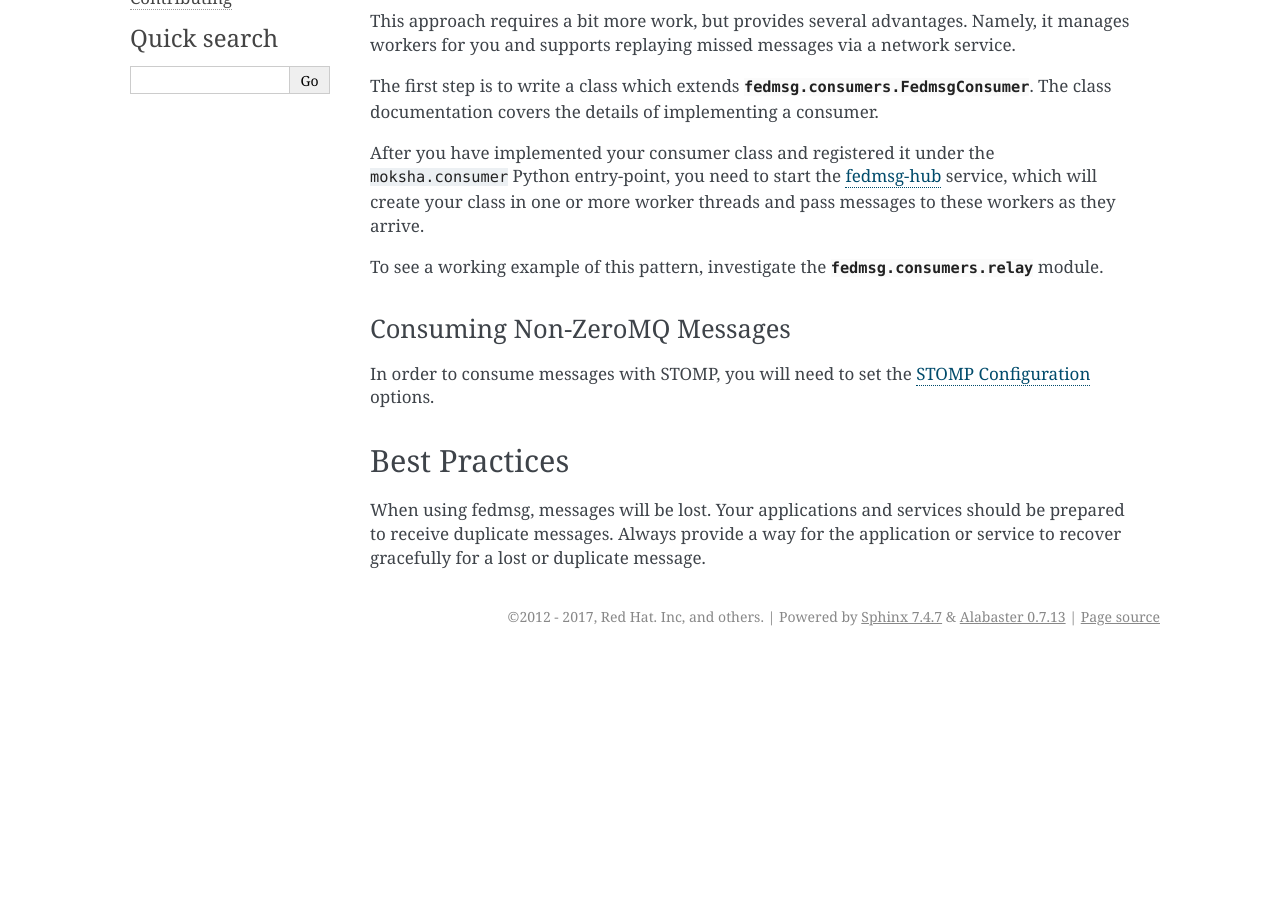
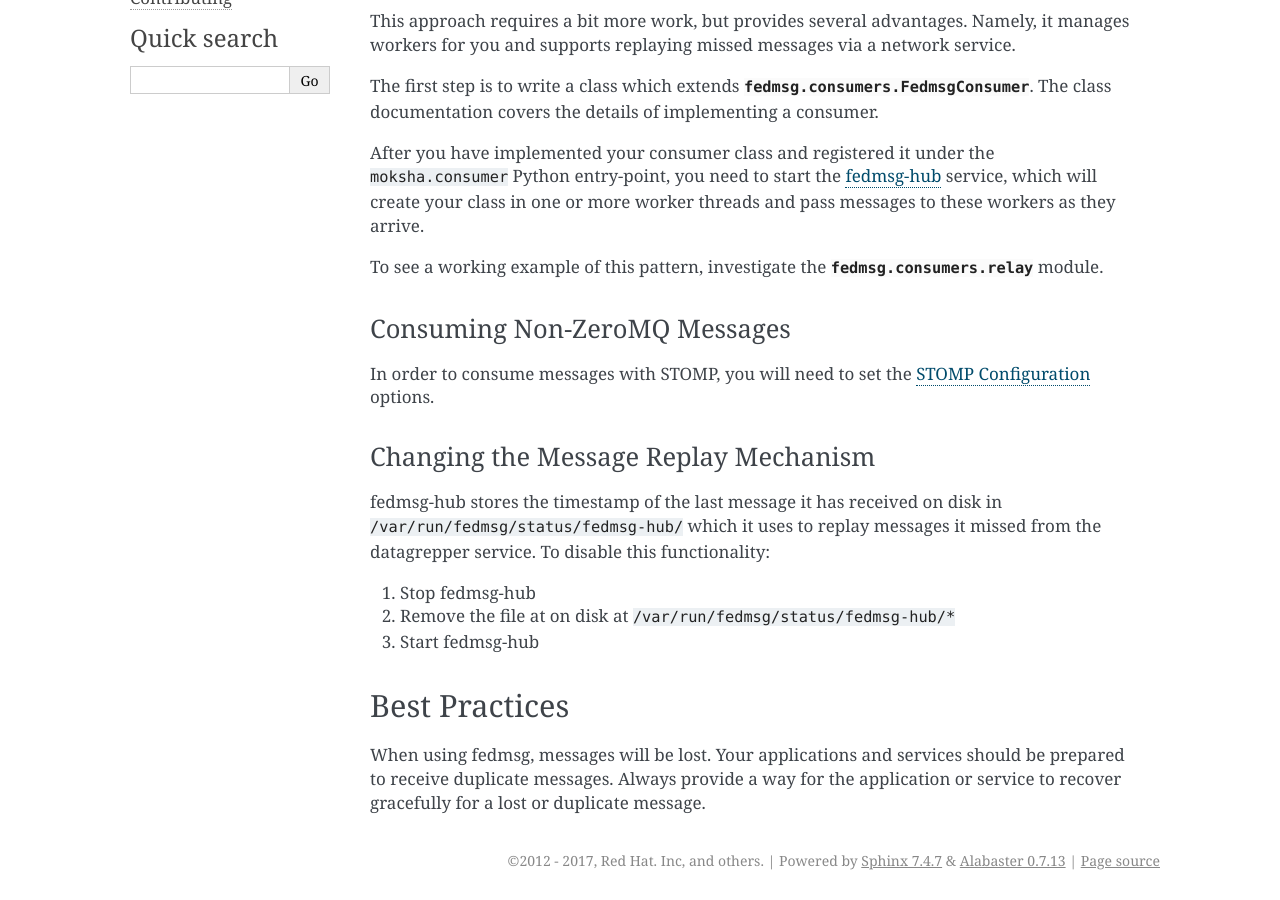
Before and after one commit to fedora-infra/fedmsg, a Sphinx documentation site: the page built from doc/subscribing.rst, in a window 1280 px wide and 900 px high, scrolled down 609 px. Built offline with Sphinx 7.4.7, drawn with Linux system fonts in a browser that asks for light colours; before the commit the page ends 1265 px from its top, so only the background shows below that.

Commit message:
Fixes #455 - Added documentation for modifying message replay mechanism

```diff
--- a/doc/deployment.rst
+++ b/doc/deployment.rst
@@ -213,14 +213,13 @@
 
 Start the ``fedmsg-hub`` daemon, which will pick up the datanommer plugin,
 which will in turn read in that connection string, start listening for
-messages, and store them all in the db.
-
-::
+messages, and store them all in the db.::
 
     $ sudo systemctl start fedmsg-hub
     $ sudo systemctl enable fedmsg-hub
 
 You can check ``journalctl --follow`` for logs.
+
 
 Try testing again with ``fedmsg-logger``.  After publishing a message, you
 should see it in the datanommer stats if you run ``datanommer-stats``::
--- a/doc/subscribing.rst
+++ b/doc/subscribing.rst
@@ -47,6 +47,17 @@
 In order to consume messages with STOMP, you will need to set the :ref:`conf-stomp`
 options.
 
+Changing the Message Replay Mechanism
+-------------------------------------
+
+fedmsg-hub stores the timestamp of the last message it has received
+on disk in ``/var/run/fedmsg/status/fedmsg-hub/`` which it uses to replay messages it
+missed from the datagrepper service. To disable this functionality:
+
+#. Stop fedmsg-hub
+#. Remove the file at on disk at ``/var/run/fedmsg/status/fedmsg-hub/*``
+#. Start fedmsg-hub
+
 
 Best Practices
 ==============
```
